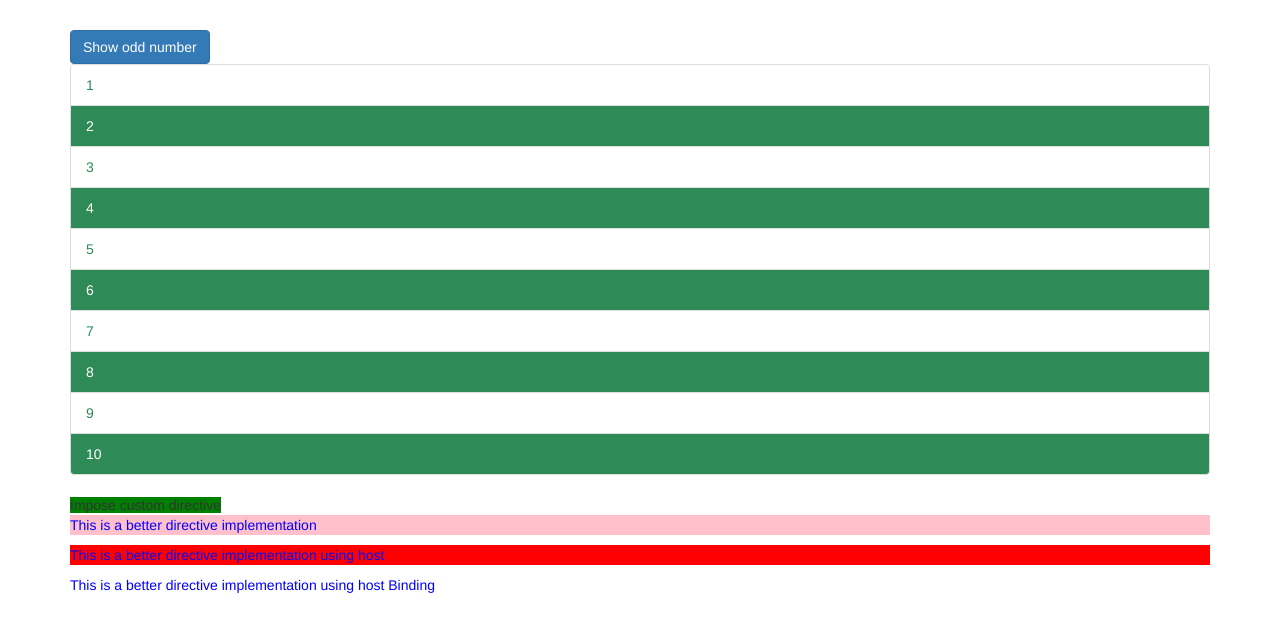
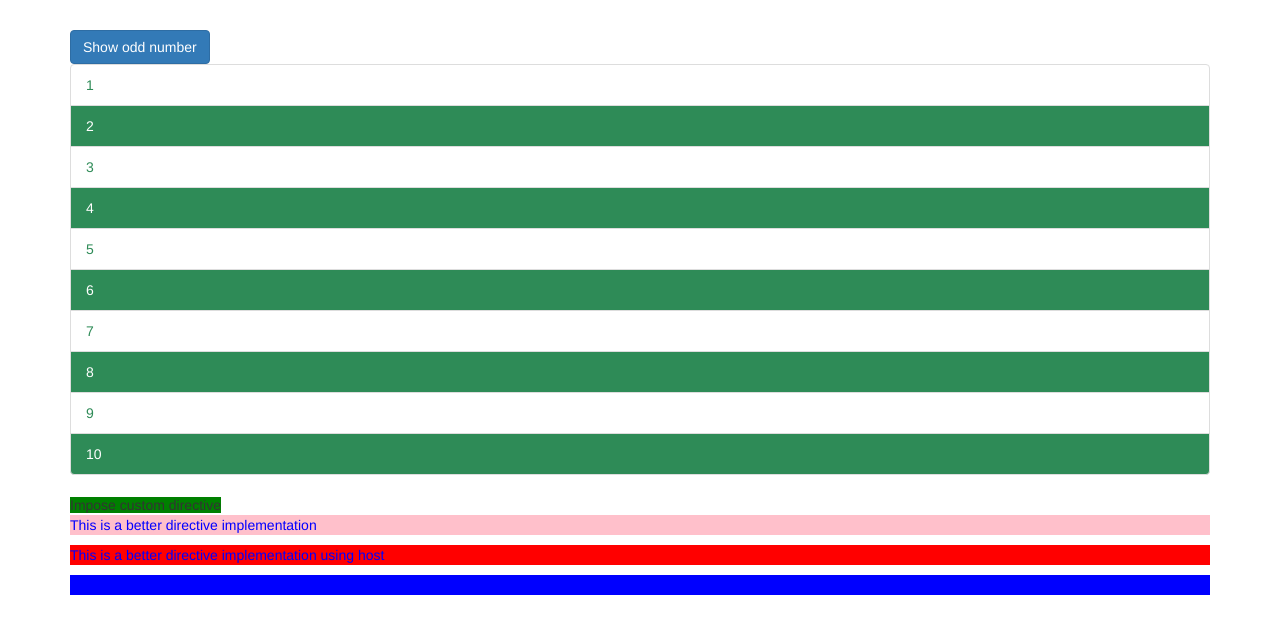
Before and after one commit to vermajnv/cmp-databinding-start, an Angular app in the folder cmp-databinding-start/: page / in a window 1280 px wide. Shown: the top 634 px of the page. Built offline with nearby package versions, Linux system fonts and the light colour scheme.

Commit message:
passing the dynamic values with @Input

```diff
--- a/cmp-databinding-start/src/app/app.component.html
+++ b/cmp-databinding-start/src/app/app.component.html
@@ -16,7 +16,7 @@
             <span appBasicHighlight>Impose custom directive</span>
             <p appBetterHighlighter>This is a better directive implementation</p>
             <p improvedHighlighter>This is a better directive implementation using host</p>
-            <p appHostBindingDirective>This is a better directive implementation using host Binding</p>
+            <p appHostBindingDirective defaultColor="blue" elementColor="yellow">This is a better directive implementation using host Binding</p>
         </div>
     </div>
 
--- a/cmp-databinding-start/src/app/directives/hostbinding-highlighter.directive.ts
+++ b/cmp-databinding-start/src/app/directives/hostbinding-highlighter.directive.ts
@@ -1,11 +1,12 @@
-import { Directive, ElementRef, HostBinding, HostListener } from '@angular/core';
+import { Directive, ElementRef, HostBinding, HostListener, Input, OnInit } from '@angular/core';
 
 @Directive({
     selector : '[appHostBindingDirective]'
 })
 
-export class HostBindingHighlighterDirective {
-
+export class HostBindingHighlighterDirective implements OnInit{
+    @Input() defaultColor : string;
+    @Input() elementColor : string;
     @HostBinding('style.backgroundColor') backgroundColor : string;
 
     constructor(private eleRef : ElementRef)
@@ -14,9 +15,14 @@ export class HostBindingHighlighterDirective {
 
     }
 
+    ngOnInit()
+    {
+        this.backgroundColor = this.defaultColor;
+    }
+
     @HostListener('mouseover') mouseover(event : Event)
     {
-        this.backgroundColor = 'gray';
+        this.backgroundColor = this.elementColor;
     }
 
     @HostListener('mouseleave') mouseleave(event : Event)
```
